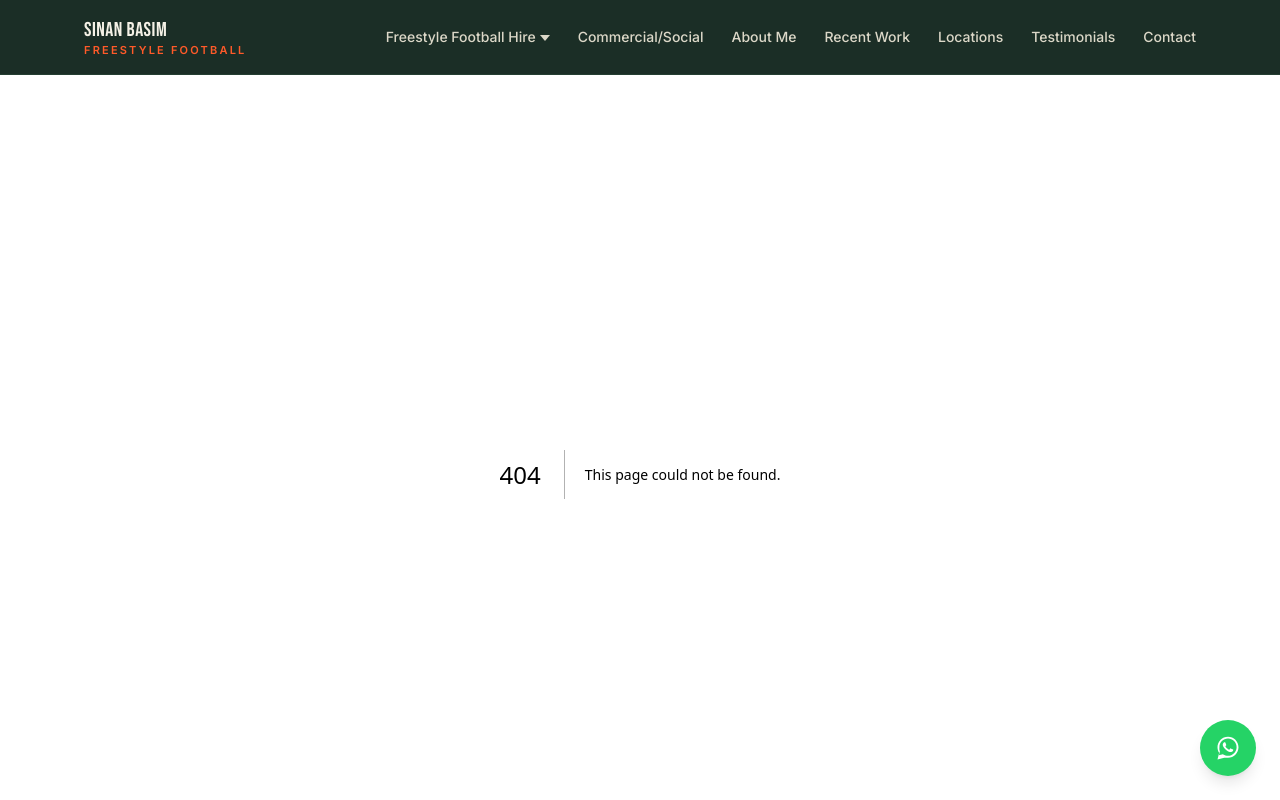
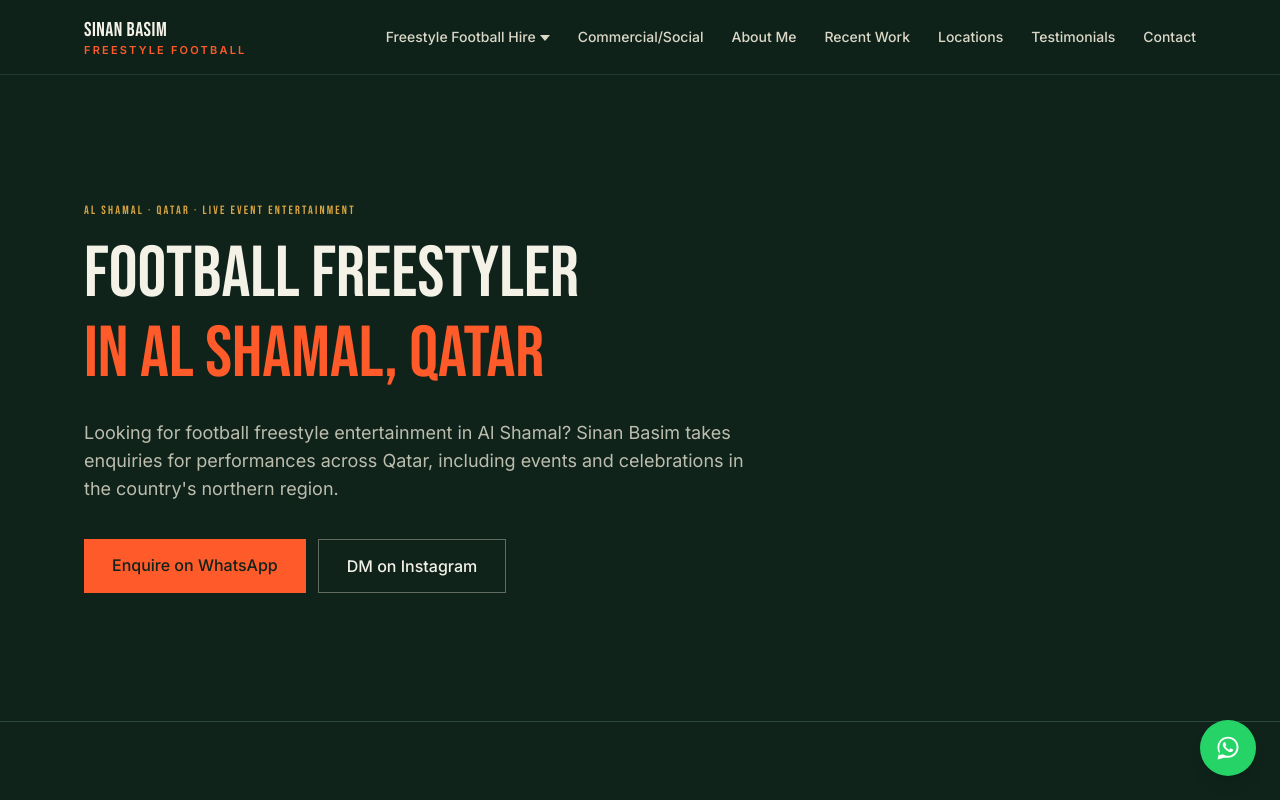
Before and after one commit to sh1blue/sinan, a Next.js app: page /football-freestyler-al-shamal in a window 1280 px wide. Before the commit this address had no page. Shown: the top 800 px of the page. Built offline with nearby package versions, Linux system fonts and the light colour scheme.

Commit message:
Add Al Shamal football freestyler landing page

```diff
--- /dev/null
+++ b/src/app/football-freestyler-al-shamal/page.tsx
@@ -0,0 +1,25 @@
+import LocationLandingPage from "@/components/LocationLandingPage";
+
+export const metadata = {
+  title: "Football Freestyler in Al Shamal, Qatar | Sinan Basim",
+  description: "Looking for football freestyle entertainment in Al Shamal? Sinan Basim takes enquiries for performances across Qatar, including events and celebrations in the country's northern region.",
+  alternates: { canonical: "/football-freestyler-al-shamal" },
+  openGraph: {
+    type: "website" as const,
+    url: "https://sbnfreestyler.com/football-freestyler-al-shamal",
+    title: "Football Freestyler in Al Shamal, Qatar | Sinan Basim",
+    description: "Enquire about football freestyle performances in Al Shamal, Qatar with Sinan Basim. Event entertainment for sports, brands and celebrations.",
+  },
+};
+
+export default function AlShamalFreestylerPage() {
+  return (
+    <LocationLandingPage
+      name="Al Shamal"
+      slug="al-shamal"
+      intro="Looking for football freestyle entertainment in Al Shamal? Sinan Basim takes enquiries for performances across Qatar, including events and celebrations in the country's northern region."
+      localContext="Al Shamal is Qatar's northernmost municipality, with communities and event venues spread across a wider area. Organisers can enquire about bringing a live football freestyle feature to a local celebration, sports gathering or private function."
+      eventContext="Because event locations and travel requirements can vary, share the exact venue and schedule when enquiring. Sinan can then discuss whether the date, performance format and logistics are suitable."
+    />
+  );
+}
```
